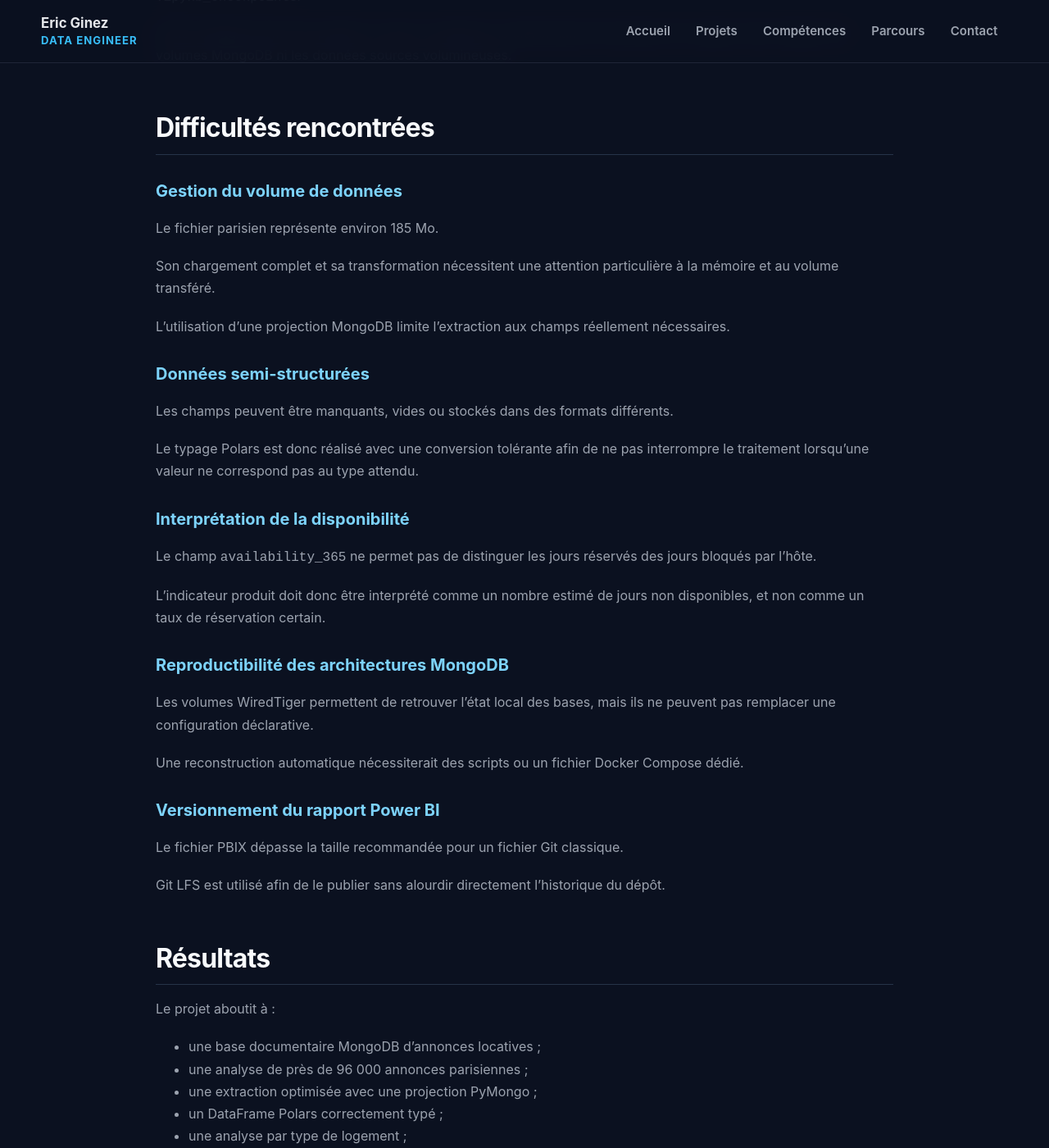
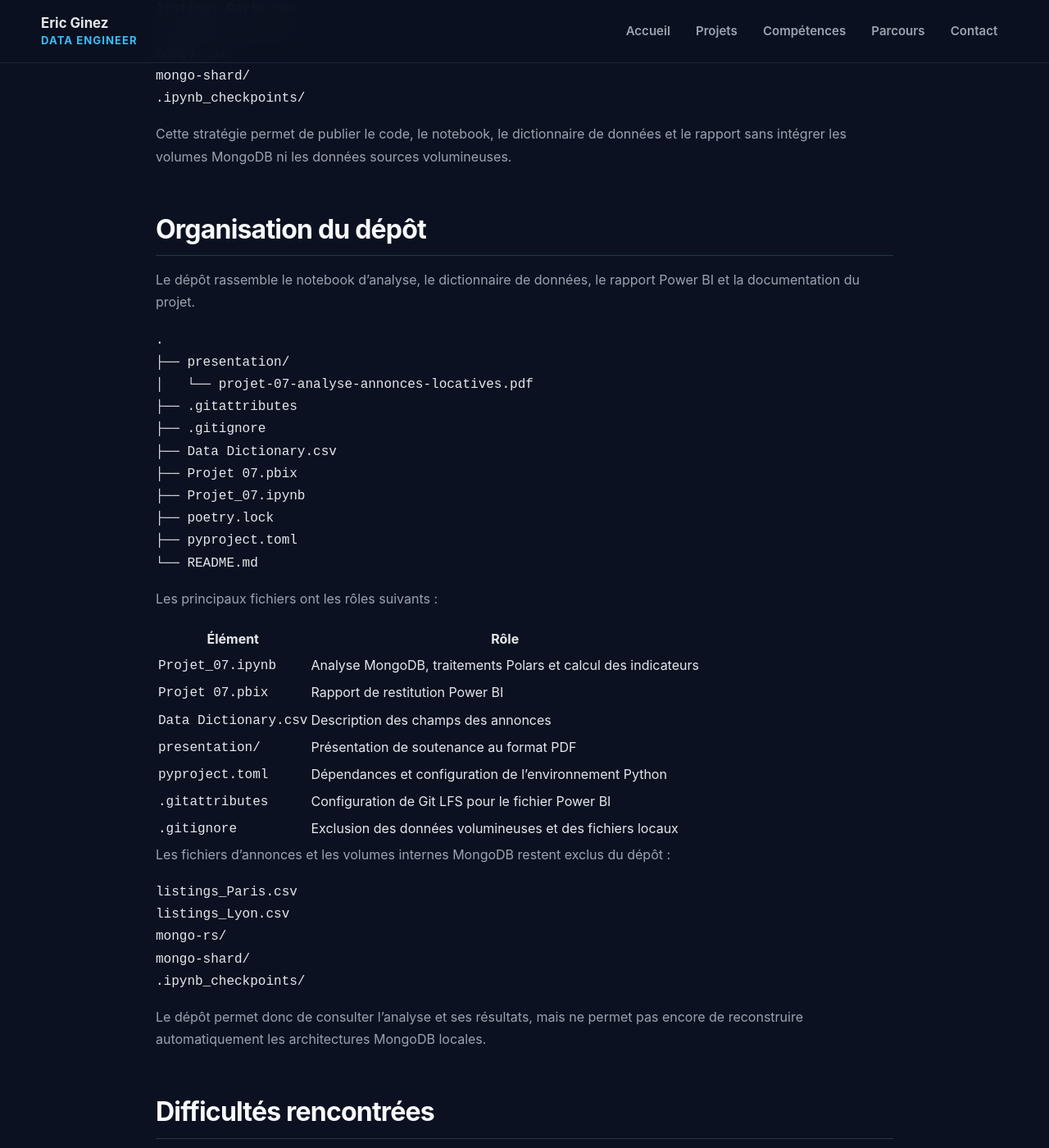
Before and after one commit to ericginez/ericginez.github.io, a Jekyll site: the page built from _projects/projet-07.md, in a window 1280 px wide and 1400 px high, scrolled down 9636 px. Shown: the whole window at 82% size. Built offline with Jekyll 4.4.1, drawn with Linux system fonts in a browser that asks for light colours; some of the changed text lies outside the part shown.

Commit message:
docs: actualise le projet 7 dans le portfolio

````diff
--- a/_projects/projet-07.md
+++ b/_projects/projet-07.md
@@ -56,6 +56,10 @@ L’analyse finale porte principalement sur les annonces parisiennes, avec
 une extraction depuis MongoDB, des traitements réalisés avec Polars et
 une restitution dans Power BI.
 
+## Présentation
+
+- [Consulter la présentation de soutenance au format PDF](https://github.com/ericginez/mongodb-rental-listings-analysis/blob/main/presentation/projet-07-analyse-annonces-locatives.pdf)
+
 ## Objectifs
 
 Le projet répond aux objectifs suivants :
@@ -87,11 +91,10 @@ Le fichier parisien représente environ 185 Mo et contient près de
 
 Les fichiers sources ne sont pas publiés dans le dépôt GitHub en raison
 de leur volume. Le dépôt contient toutefois le dictionnaire de données
-dans deux formats :
+au format CSV :
 
 ```text
 Data Dictionary.csv
-Data Dictionary.xlsx
 ```
 
 Ce dictionnaire documente notamment :
@@ -413,6 +416,51 @@ Cette stratégie permet de publier le code, le notebook, le dictionnaire
 de données et le rapport sans intégrer les volumes MongoDB ni les données
 sources volumineuses.
 
+## Organisation du dépôt
+
+Le dépôt rassemble le notebook d’analyse, le dictionnaire de données, le
+rapport Power BI et la documentation du projet.
+
+```text
+.
+├── presentation/
+│   └── projet-07-analyse-annonces-locatives.pdf
+├── .gitattributes
+├── .gitignore
+├── Data Dictionary.csv
+├── Projet 07.pbix
+├── Projet_07.ipynb
+├── poetry.lock
+├── pyproject.toml
+└── README.md
+```
+
+Les principaux fichiers ont les rôles suivants :
+
+| Élément | Rôle |
+|---|---|
+| `Projet_07.ipynb` | Analyse MongoDB, traitements Polars et calcul des indicateurs |
+| `Projet 07.pbix` | Rapport de restitution Power BI |
+| `Data Dictionary.csv` | Description des champs des annonces |
+| `presentation/` | Présentation de soutenance au format PDF |
+| `pyproject.toml` | Dépendances et configuration de l’environnement Python |
+| `.gitattributes` | Configuration de Git LFS pour le fichier Power BI |
+| `.gitignore` | Exclusion des données volumineuses et des fichiers locaux |
+
+Les fichiers d’annonces et les volumes internes MongoDB restent exclus du
+dépôt :
+
+```text
+listings_Paris.csv
+listings_Lyon.csv
+mongo-rs/
+mongo-shard/
+.ipynb_checkpoints/
+```
+
+Le dépôt permet donc de consulter l’analyse et ses résultats, mais ne permet
+pas encore de reconstruire automatiquement les architectures MongoDB locales.
+
 ## Difficultés rencontrées
 
 ### Gestion du volume de données
@@ -476,6 +524,26 @@ Le projet aboutit à :
 - un dépôt GitHub documenté et sécurisé ;
 - un versionnement du rapport avec Git LFS.
 
+## Livrables
+
+Le projet comprend :
+
+- une base documentaire MongoDB restaurée à partir des annonces locatives ;
+- une collection de 95 885 annonces parisiennes analysées ;
+- l’intégration de 9 973 annonces lyonnaises dans la base commune ;
+- un notebook Jupyter utilisant PyMongo et Polars ;
+- des requêtes MongoDB et des agrégations métier ;
+- une analyse des types de logements et des catégories d’hôtes ;
+- une analyse géographique des annonces parisiennes ;
+- une estimation de la disponibilité mensuelle des logements ;
+- un rapport Power BI versionné avec Git LFS ;
+- un dictionnaire de données au format CSV ;
+- une expérimentation locale d’un replica set MongoDB ;
+- une expérimentation locale d’un cluster shardé entre Paris et Lyon ;
+- une présentation de soutenance au format PDF ;
+- une documentation technique dans le README ;
+- un dépôt GitHub public documenté.
+
 ## Limites
 
 Le projet présente plusieurs limites :
````
